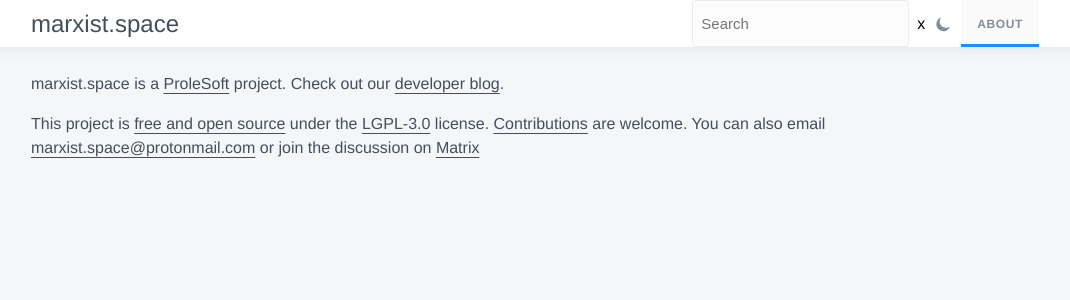
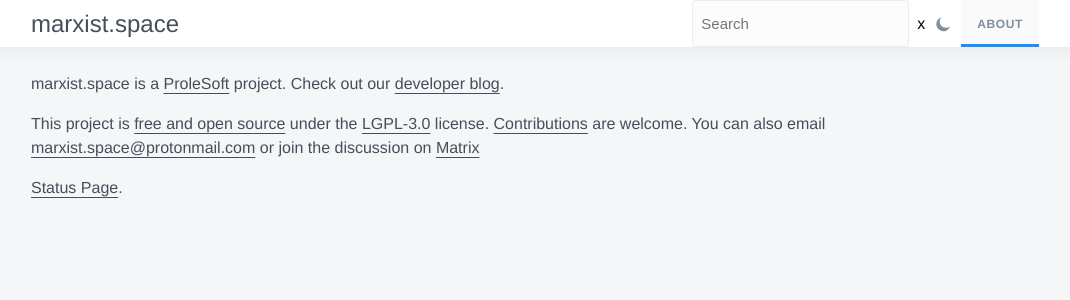
Before and after one commit to prolesoft/marxist.space, a React app in the folder client/: page /about in a window 1280 px wide. Shown: the top 300 px of the page, without its empty margins (113-1183 px from the left). Built offline with nearby package versions, Linux system fonts and the light colour scheme; what safer-web-storage would draw is missing.

Commit message:
chore: add status page

```diff
--- a/client/src/components/about.tsx
+++ b/client/src/components/about.tsx
@@ -87,6 +87,13 @@
           title="Matrix"
         />
       </p>
+      <p>
+        <ExternalLink
+          href="https://stats.uptimerobot.com/5Alqxc0QYg"
+          title="Status Page"
+        />
+        .
+      </p>
     </AboutMainSection>
   </Wrapper>
 )
```
Also changed, not shown: 1 other file (tests, documents, lock files or other folders).
